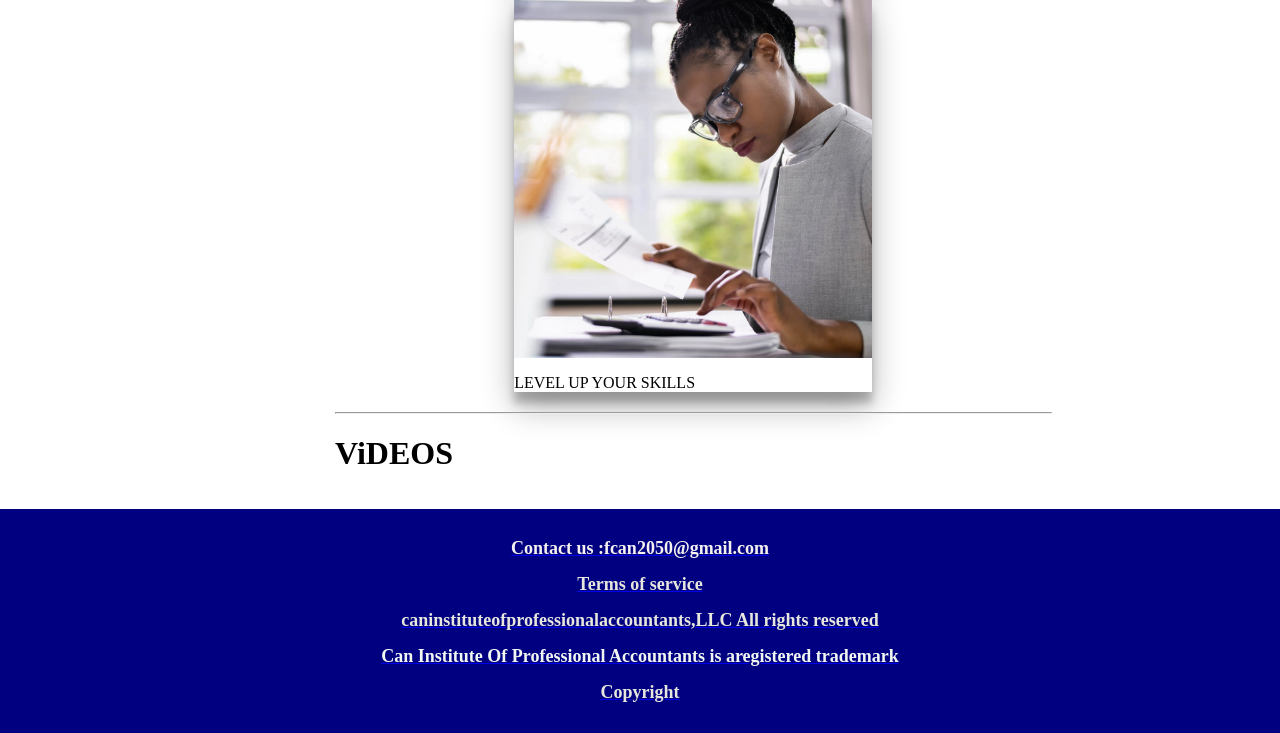
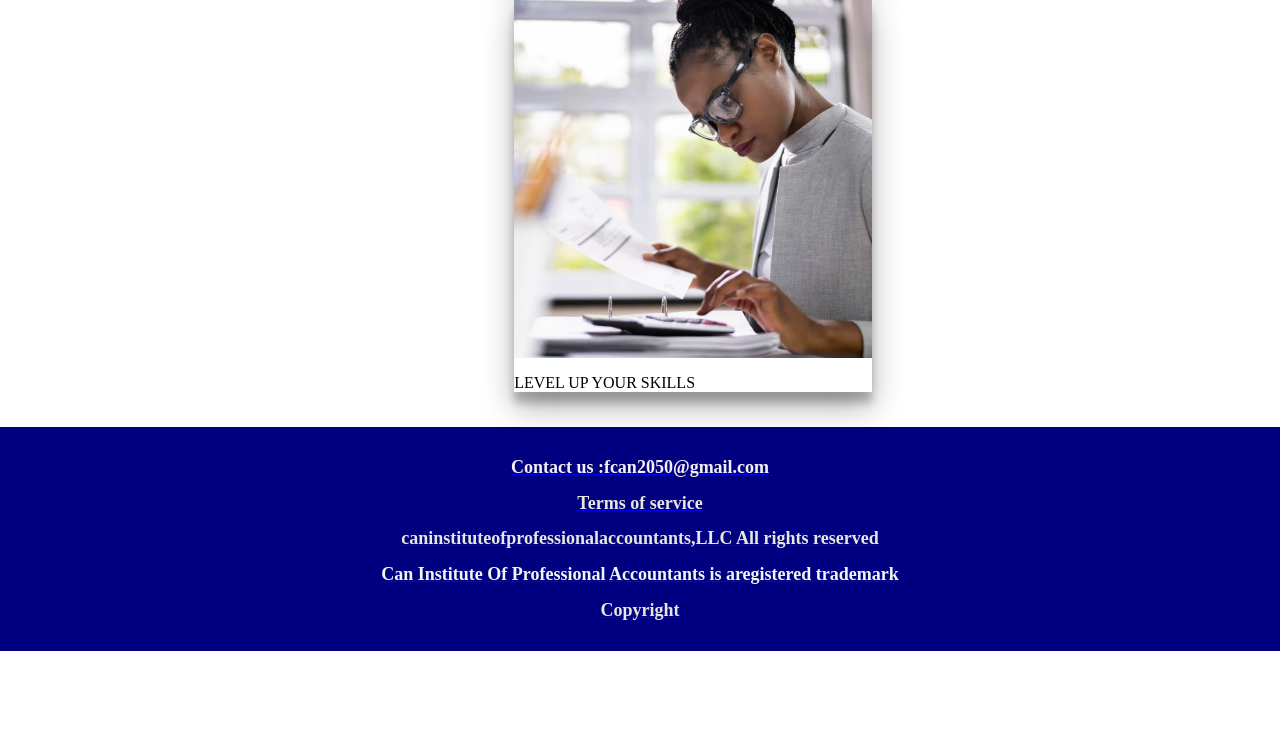
Before and after one commit to Emmy-infinity/newloook, a Django app: page / in a window 1280 px wide. Shown: the part 1137-1870 px from the top of the page. After the commit the page ends 1788 px from the top, so only its background shows below. Run offline with Django 4.2, Linux system fonts and the light colour scheme.

Commit message:
Update caninstitutehome.html

```diff
--- a/elearningplatform/templates/caninstitutehome.html
+++ b/elearningplatform/templates/caninstitutehome.html
@@ -103,8 +103,6 @@
         <img src="{% static 'emmy.webp' %}" alt="">
     </div>
 </div>
-<hr>
-<h1> ViDEOS</h1>
 
 
 {% endblock %}
```
